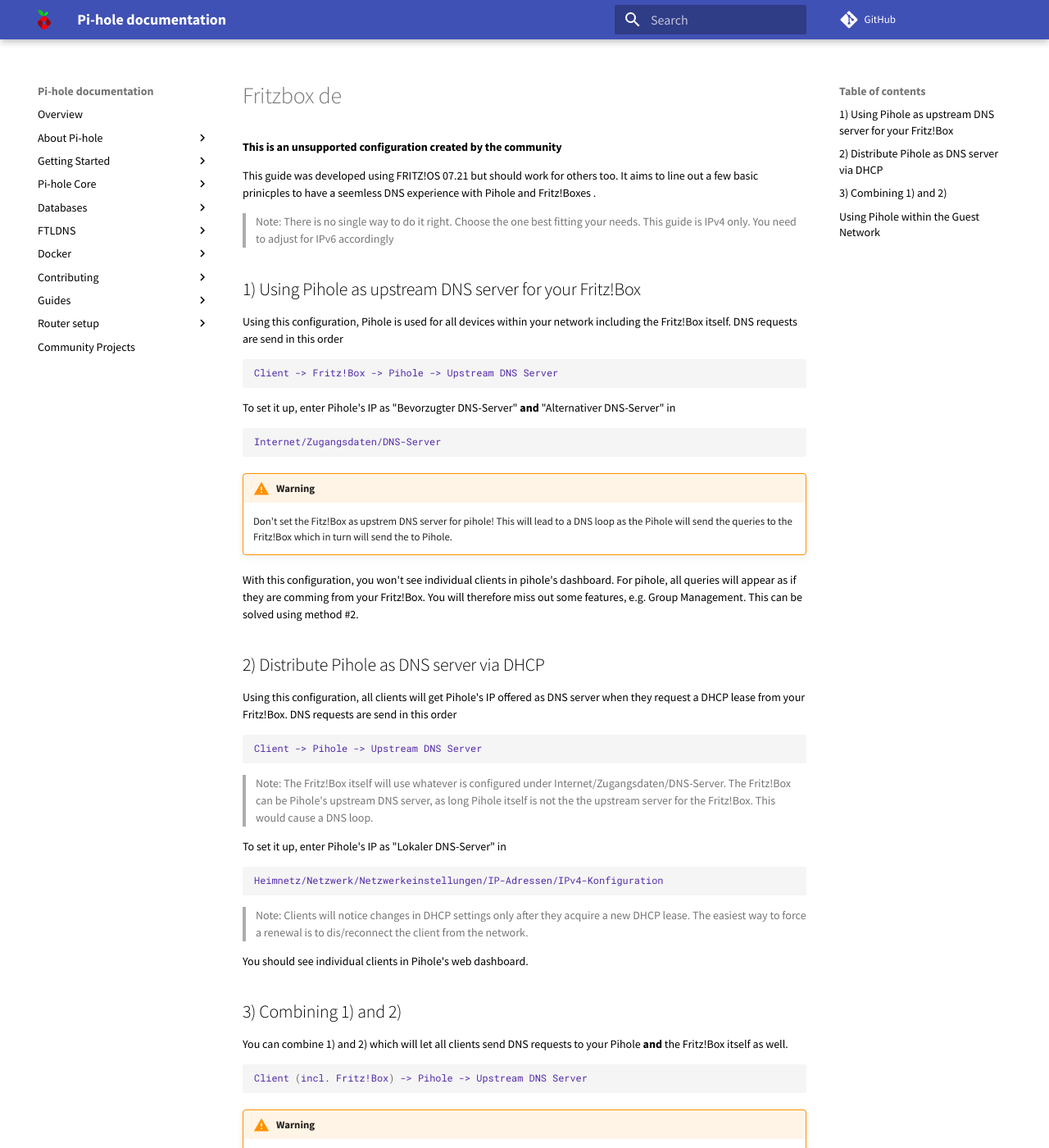
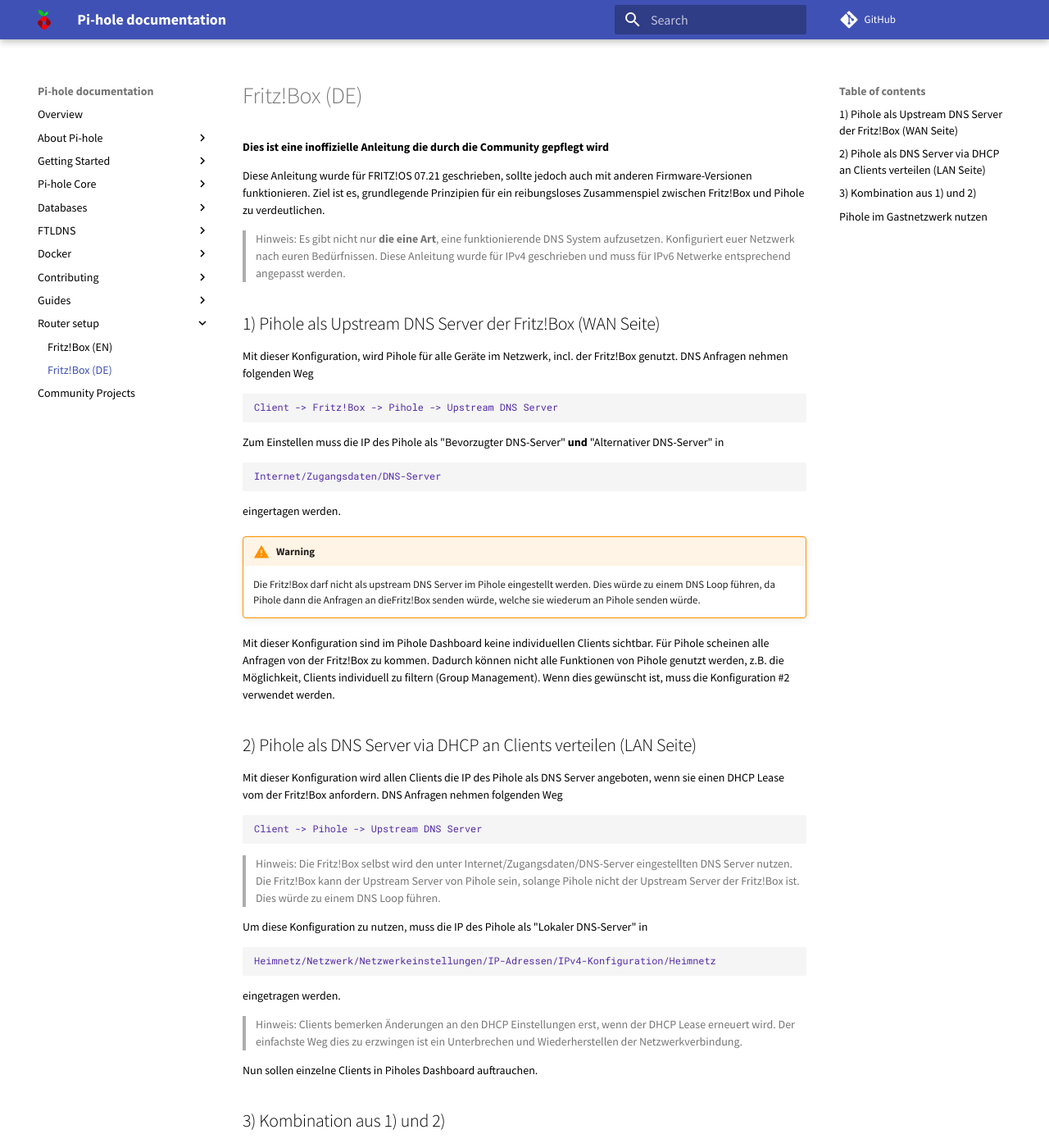
Before and after one commit to pi-hole/docs, an MkDocs documentation site: the page built from docs/routers/fritzbox-de.md, in a window 1280 px wide and 1400 px high. Shown: the whole window at 82% size. Built offline with MkDocs 1.6.1 and Material for MkDocs 9.7.7, drawn with Linux system fonts in a browser that asks for light colours; comment, search, counter and statistics services are not loaded; some of the changed text lies outside the part shown.

Commit message:
Add German translation
Signed-off-by: yubiuser <ckoenig@posteo.de>

````diff
--- a/docs/routers/fritzbox-de.md
+++ b/docs/routers/fritzbox-de.md
@@ -1,72 +1,75 @@
-**This is an unsupported configuration created by the community**
+**Dies ist eine inoffizielle Anleitung die durch die Community gepflegt wird**
 
-This guide was developed using FRITZ!OS 07.21 but should work for others too. It aims to line out a few basic prinicples to have a seemless DNS experience with Pihole and Fritz!Boxes .
+Diese Anleitung wurde für FRITZ!OS 07.21 geschrieben, sollte jedoch auch mit anderen Firmware-Versionen funktionieren. Ziel ist es, grundlegende Prinzipien für ein reibungsloses Zusammenspiel zwischen Fritz!Box und Pihole zu verdeutlichen.
 
-> Note:
-There is no single way to do it right. Choose the one best fitting your needs.
-This guide is IPv4 only. You need to adjust for IPv6 accordingly
+> Hinweis:
+Es gibt nicht nur **die eine Art**, eine funktionierende DNS System aufzusetzen.  Konfiguriert euer Netzwerk nach euren Bedürfnissen.
+Diese Anleitung wurde für IPv4 geschrieben und muss für IPv6 Netwerke entsprechend angepasst werden.
 
-## 1) Using Pihole as upstream DNS server for your Fritz!Box
+## 1) Pihole als Upstream DNS Server der Fritz!Box (WAN  Seite)
 
-Using this configuration, Pihole is used for all devices within your network including the Fritz!Box itself. DNS requests are send in this order
+Mit dieser Konfiguration, wird Pihole für alle Geräte im Netzwerk, incl. der Fritz!Box genutzt. DNS Anfragen nehmen folgenden Weg
 
 ```bash
 Client -> Fritz!Box -> Pihole -> Upstream DNS Server
 ```
 
-To set it up, enter Pihole's IP as "Bevorzugter DNS-Server" **and** "Alternativer DNS-Server" in
+Zum Einstellen muss die IP des Pihole als "Bevorzugter DNS-Server" **und** "Alternativer DNS-Server" in
 
 ```bash
 Internet/Zugangsdaten/DNS-Server
 ```
+eingertagen werden.
 
 !!! warning
-    Don't set the Fitz!Box as upstrem DNS server for pihole! This will lead to a DNS loop as the Pihole will send the queries to the Fritz!Box which in turn will send the to Pihole.
+    Die Fritz!Box darf nicht als upstream DNS Server im Pihole eingestellt werden. Dies würde zu einem DNS Loop führen, da Pihole dann die Anfragen an dieFritz!Box senden würde, welche sie wiederum an Pihole senden würde.
 
-With this configuration, you won't see individual clients in pihole's dashboard. For pihole, all queries will appear as if they are comming from your Fritz!Box. You will therefore miss out some features, e.g. Group Management. This can be solved using method #2.
+Mit dieser Konfiguration sind im Pihole Dashboard keine individuellen Clients sichtbar. Für Pihole scheinen alle Anfragen von der Fritz!Box zu kommen. Dadurch können nicht alle Funktionen von Pihole genutzt werden, z.B. die Möglichkeit, Clients individuell zu filtern (Group Management). Wenn dies gewünscht ist, muss die Konfiguration #2 verwendet werden.
 
 
-## 2) Distribute Pihole as DNS server via DHCP
+## 2) Pihole als DNS Server via DHCP an Clients verteilen (LAN Seite)
 
-Using this configuration, all clients will get Pihole's IP offered as DNS server when they request a DHCP lease from your Fritz!Box.
-DNS requests are send in this order
+Mit dieser Konfiguration wird allen Clients die IP des Pihole als DNS Server angeboten, wenn sie einen DHCP Lease vom der Fritz!Box anfordern.
+DNS Anfragen nehmen folgenden Weg
 
 ```bash
 Client -> Pihole -> Upstream DNS Server
 ```
 
-> Note:
-The Fritz!Box itself will use whatever is configured under Internet/Zugangsdaten/DNS-Server.
-The Fritz!Box can be Pihole's upstream DNS server, as long Pihole itself is not the the upstream server for the Fritz!Box. This would  cause a DNS loop.
+> Hinweis:
+Die Fritz!Box selbst wird den unter Internet/Zugangsdaten/DNS-Server eingestellten DNS Server nutzen.
+Die Fritz!Box kann der Upstream Server von Pihole sein, solange Pihole nicht der Upstream Server der Fritz!Box ist. Dies würde zu einem DNS Loop führen.
 
-To set it up, enter Pihole's IP as "Lokaler DNS-Server" in
+Um diese Konfiguration zu nutzen, muss die IP des Pihole als "Lokaler DNS-Server" in
 
 ```bash
-Heimnetz/Netzwerk/Netzwerkeinstellungen/IP-Adressen/IPv4-Konfiguration
+Heimnetz/Netzwerk/Netzwerkeinstellungen/IP-Adressen/IPv4-Konfiguration/Heimnetz
 ```
+eingetragen werden.
 
->Note:
-Clients will notice changes in DHCP settings only after they acquire a new DHCP lease. The easiest way to force a renewal is to dis/reconnect the client from the network.
+>Hinweis:
+Clients bemerken Änderungen an den DHCP Einstellungen erst, wenn der DHCP Lease erneuert wird. Der einfachste Weg dies zu erzwingen ist ein Unterbrechen und Wiederherstellen der Netzwerkverbindung.
 
-You should see individual clients in Pihole's web dashboard.
+Nun sollen einzelne Clients in Piholes Dashboard auftrauchen.
 
-## 3) Combining 1) and 2)
+## 3) Kombination aus 1) und 2)
 
-You can combine 1) and 2) which will let all clients  send DNS requests to your Pihole **and** the Fritz!Box itself as well.
+Durch die Kombination von 1) und 2) senden alle Clients und die Fritz!Box selbst DNS Anfragen direkt an Pihole.
 
 ```bash
 Client (incl. Fritz!Box) -> Pihole -> Upstream DNS Server
 ```
 
 !!! warning
-    Don't set the Fritz!Box as upstrem DNS server for pihole! This will lead to a DNS loop as the Pihole will send the queries to the Fritz!Box which in turn will send the to Pihole
+    Die Fritz!Box darf nicht als Upstream DNS Server des Pihole gesetzt werden. Dies würde zu einem DNS Loop führen, da Pihole die Anfragen an die Fritz!Box senden würde, welche sie wiederum an Pihole weitergeben würde.
 
-## Using Pihole within the Guest Network
+## Pihole im Gastnetzwerk nutzen
 
-You may have noticed, that there is no option to set the DNS server for the guest network in
+Es gibt in der Fritz!Box keine Möglichkeit unter
 
 ```bash
-Heimnetz/Netzwerk/Netzwerkeinstellungen/IP-Adressen/IPv4-Konfiguration
+Heimnetz/Netzwerk/Netzwerkeinstellungen/IP-Adressen/IPv4-Konfiguration/Gastnetz
 ```
+den DNS Server des Gastnetzwerks einzustellen.
 
-The Fritz!Box always set its own IP as DNS server for  the guest network. To filter its traffic, you have to setup Pihole as upstream DNS server for your Fritz!Box (see #1). As there is no other option, all DNS requests from your guest network will appear as coming from your Fritz!Box.
+Die Fritz!Box wird immer ihre eigene IP als DNS Server des Gastnetzes einstellen. Um die DNS Anfragen dennoch über den Pihole zu senden, muss der als Upstream DNS für die Fritz!Box (siehe #1) eingetragen werden. Da es keine andere Option gibt, werden alle Anfragen aus dem Gastnetz für Pihole so erscheinen, als ob sie direkt von der Fritz!Box kommen. Eine individuelle Filterung je nach Client innerhalb des Gastnetzwerks ist deshalb nicht möglich.
--- a/mkdocs.yml
+++ b/mkdocs.yml
@@ -119,7 +119,8 @@
       - 'Performance and other issues': guides/tor/performance-issues.md
       - 'Using DNSSEC': guides/tor/dnssec.md
   - 'Router setup':
-    - 'Fritz!Boxes (EN)': routers/fritzbox.md
+    - 'Fritz!Box (EN)': routers/fritzbox.md
+    - 'Fritz!Box (DE)': routers/fritzbox-de.md
   - 'Community Projects': main/projects.md
 
 extra:
````
